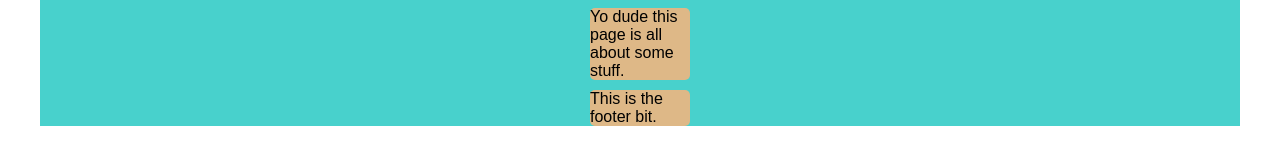
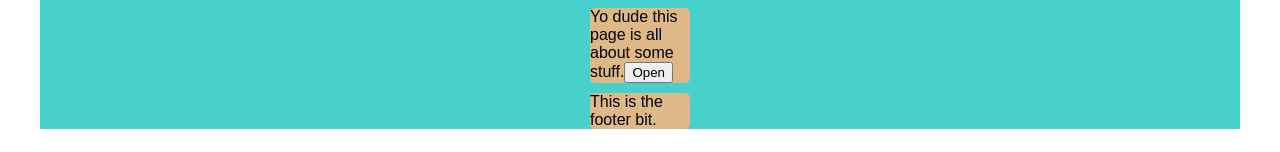
Before and after one commit to AnhDiep17/anh-next-exploration-2, a Next.js app: page / in a window 1280 px wide. Shown: the part 160-312 px from the top of the page. Built offline with nearby package versions, Linux system fonts and the light colour scheme.

Commit message:
add the gate button

```diff
--- a/pages/index.js
+++ b/pages/index.js
@@ -16,6 +16,7 @@
   return (
     <div id="summary-container" className="box">
       {summary ? summary : "This is a summary of this page."}
+      <button id="open-button">Open</button>
     </div>
   );
 }
```
